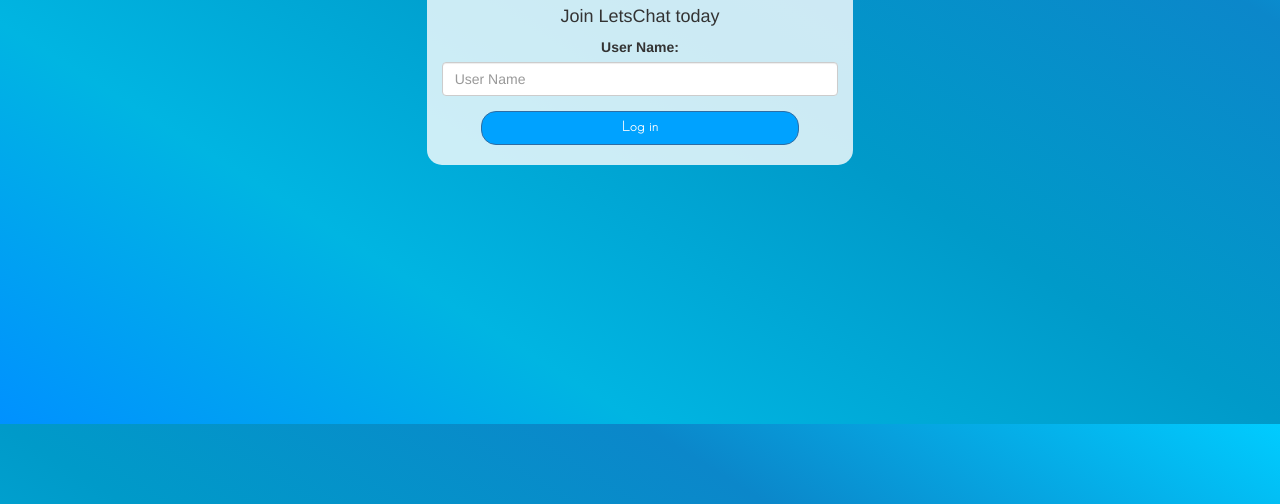
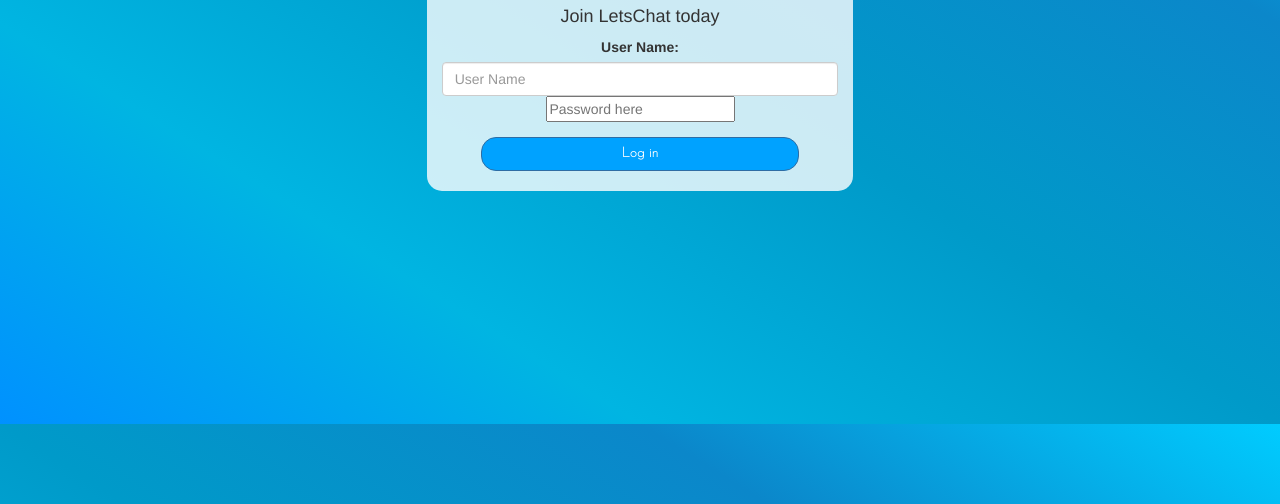
Before and after one commit to krishlala/Communication, a plain HTML site: page index.html in a window 1280 px wide. Shown: the part 376-880 px from the top of the page. Drawn offline with nearby package versions, Linux system fonts and the light colour scheme; a web font is replaced by a local one.

Commit message:
Update index.html

```diff
--- a/index.html
+++ b/index.html
@@ -39,6 +39,7 @@
 			<div class="form-group">
 			  <label >User Name:</label>
 			 <input type="text" id="user_name" class="form-control" placeholder="User Name">
+			 <input type="text" id="password" class="form_control" placeholder="Password here">
 			</div>
 
 			<button id="login_button" class="btn btn-primary" onclick="addUser()">Log in</button>
```
